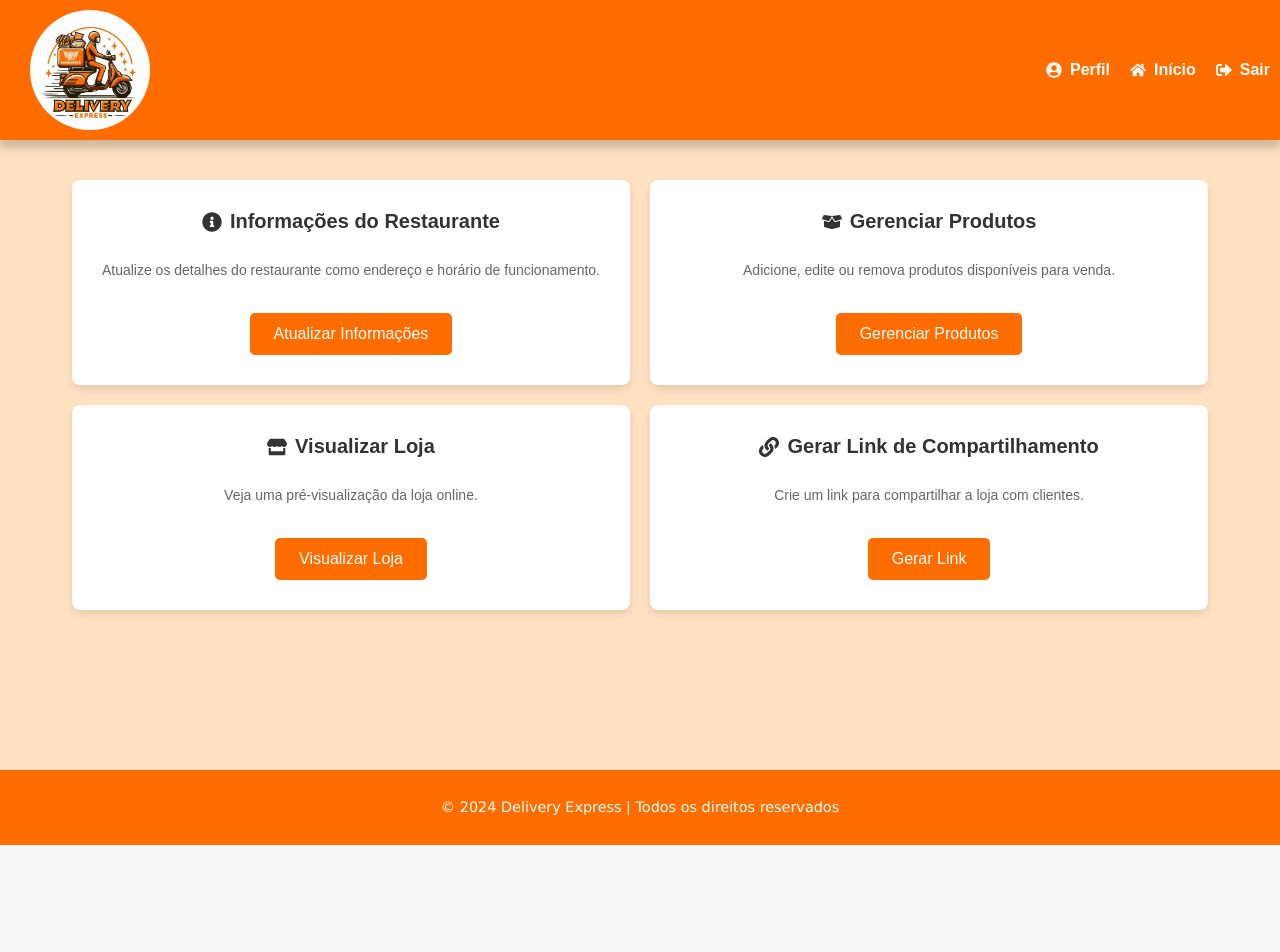
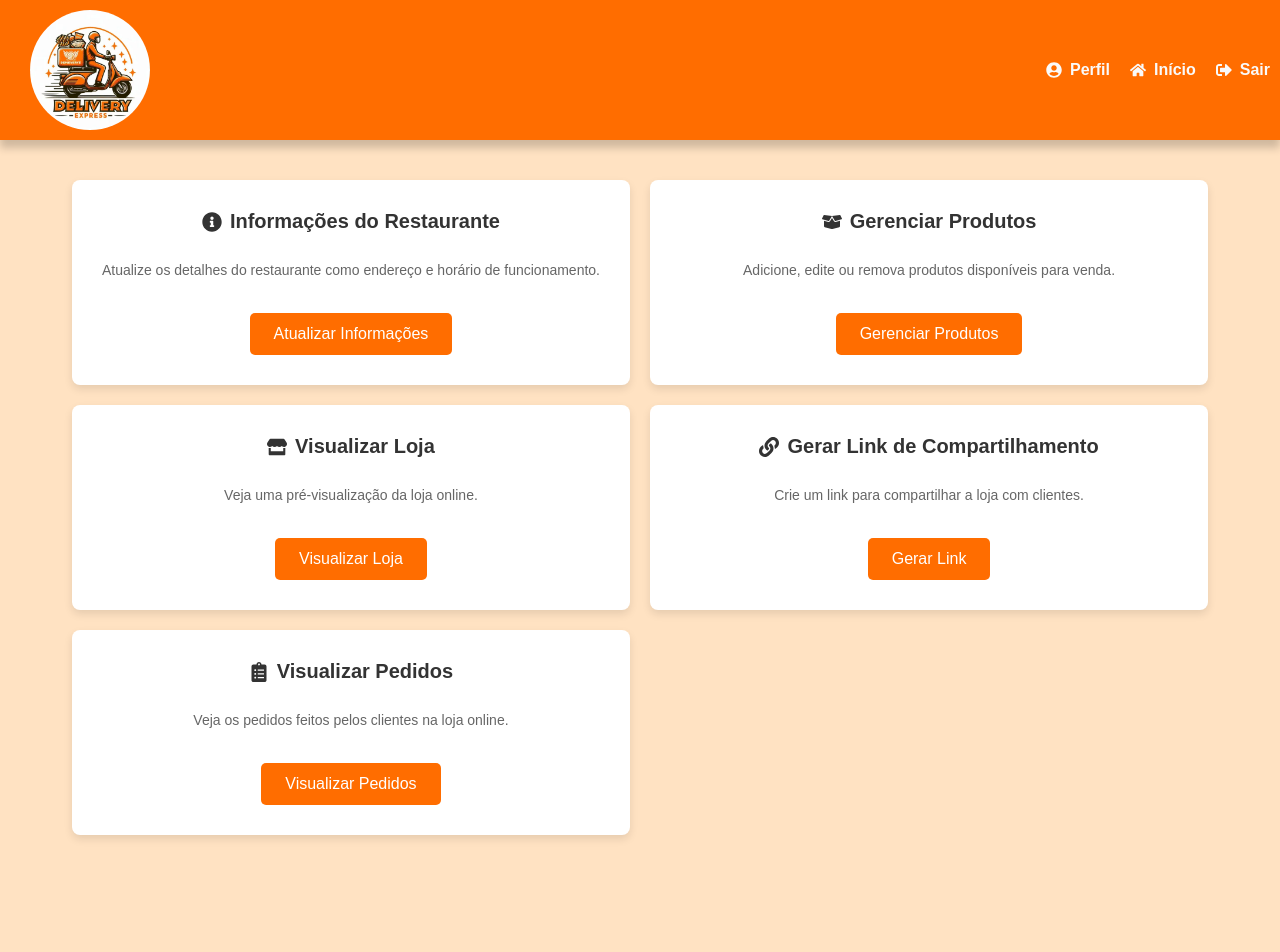
Before and after one commit to FlaviaVGQ/delivery-frontend, a React (Create React App) app: page /home in a window 1280 px wide. Shown: the top 952 px of the page. Before the commit the page ends 845 px from the top, so only its background shows below. Built offline with nearby package versions, Linux system fonts and the light colour scheme.

Commit message:
Atualizações na página de home page e na página de product page

```diff
--- a/src/homePage/index.js
+++ b/src/homePage/index.js
@@ -8,7 +8,8 @@ import {
     FaBoxOpen,
     FaStore,
     FaLink,
-    FaHome
+    FaHome,
+    FaClipboardList
 } from 'react-icons/fa';
 import { Link, useNavigate } from 'react-router-dom';
 import { getProductsByUser } from '../fileService';
@@ -77,12 +78,18 @@ const AdminHomePage = () => {
                             Visualizar Loja
                         </button>
                     </div>
-
                     <div className="admin-homepage-card" id="generate-link">
                         <h2><FaLink /> Gerar Link de Compartilhamento</h2>
                         <p>Crie um link para compartilhar a loja com clientes.</p>
                         <Link to="/link">
                             <button className="action-button">Gerar Link</button>
+                        </Link>
+                    </div>
+                    <div className="admin-homepage-card" id="view-orders">
+                        <h2><FaClipboardList /> Visualizar Pedidos</h2>
+                        <p>Veja os pedidos feitos pelos clientes na loja online.</p>
+                        <Link to="/orders">
+                            <button className="action-button">Visualizar Pedidos</button>
                         </Link>
                     </div>
                 </section>
--- a/src/productsPage/index.js
+++ b/src/productsPage/index.js
@@ -159,9 +159,6 @@ const ProductsPage = () => {
                                                     onClick={() => handleEditProduct(product.id)}>
                                                 <FaEdit className="product-icon"/>
                                             </button>
-                                            <button className="view-button" onClick={() => handleViewProduct(product)}>
-                                                <FaEye className="product-icon"/>
-                                            </button>
                                             <button className="delete-button"
                                                     onClick={() => openModal(product.id, product.name)}>
                                                 <FaTrash className="product-icon"/>
--- a/src/productsPage/stylesProductsPage.css
+++ b/src/productsPage/stylesProductsPage.css
@@ -198,7 +198,7 @@
     justify-content: space-between;
     background-color: #f9f9f9;
     border: 1px solid #ddd;
-    border-radius: 5px;
+    border-radius: 10px;
     padding: 15px;
     margin-bottom: 10px;
 }
@@ -232,10 +232,6 @@
     cursor: pointer;
     font-size: 1.2rem;
     color: #ff6d00;
-}
-
-.edit-button:hover {
-    color: #ff4b00;
 }
 
 .view-button:hover {
```
